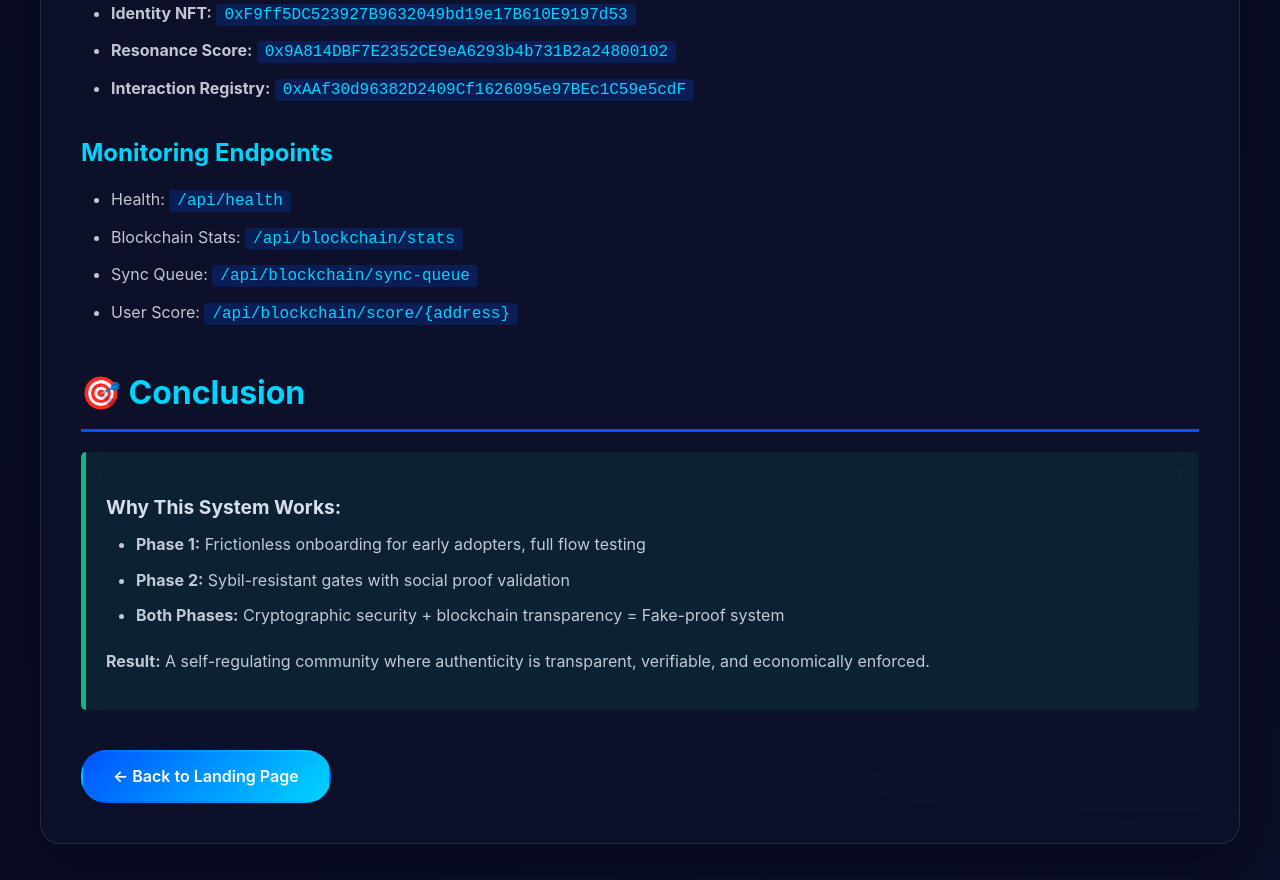
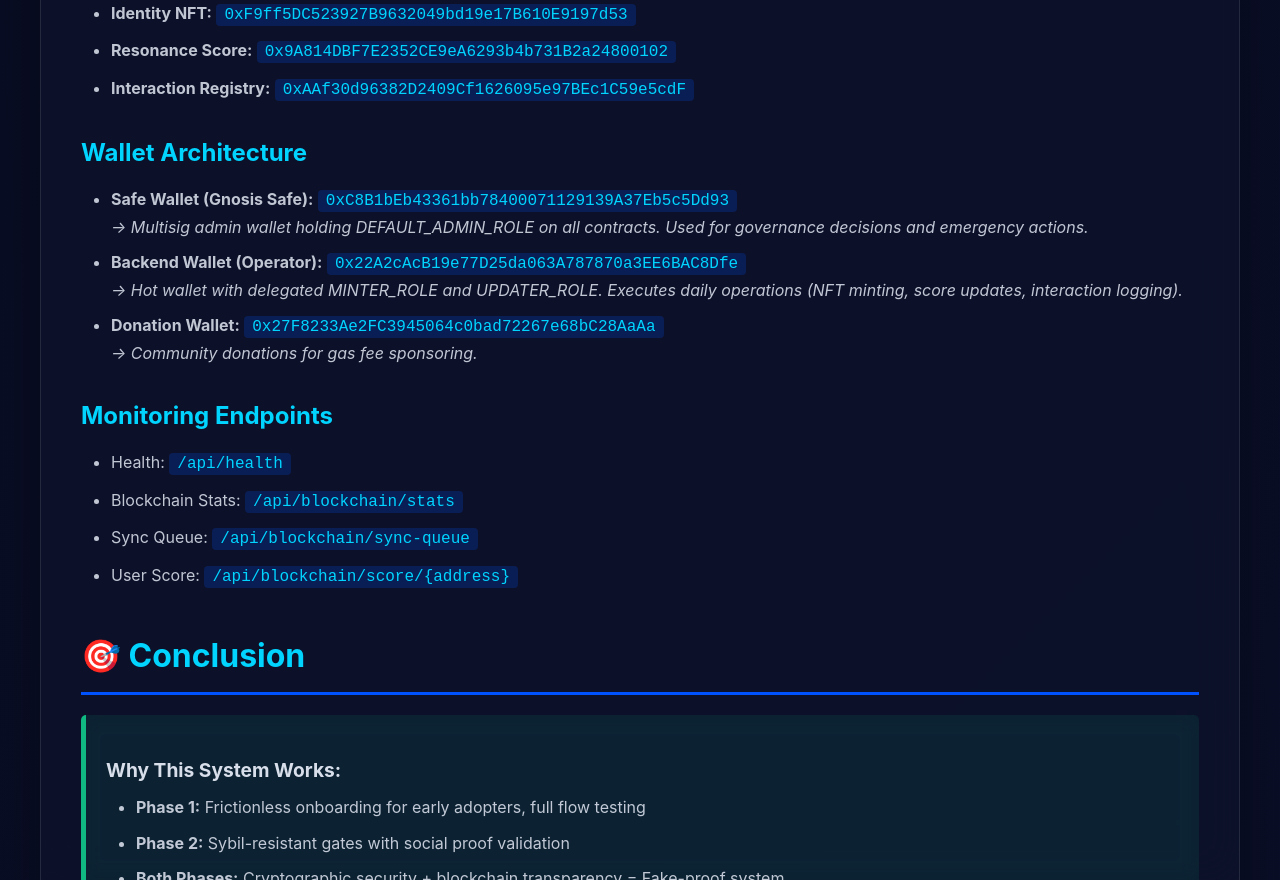
Before and after one commit to VEra-Resonance/AEraLogin_Live, a website: page security-concept.html in a window 1280 px wide. Shown: the part 11120-12000 px from the top of the page. Drawn offline with Linux system fonts and the light colour scheme.

Commit message:
docs: Add Safe Wallet documentation to security-concept.html and README.md
- Added Wallet Architecture section with Safe Wallet, Backend Wallet, Donation Wallet
- Safe Wallet (Gnosis Safe): 0xC8B1bEb43361bb78400071129139A37Eb5c5Dd93
- Backend Wallet (Operator): 0x22A2cAcB19e77D25da063A787870a3EE6BAC8Dfe
- Donation Wallet: 0x27F8233Ae2FC3945064c0bad72267e68bC28AaAa
- Clarified role delegation between Safe and Backend wallet

```diff
--- a/security-concept.html
+++ b/security-concept.html
@@ -972,6 +972,16 @@ else:
                     <li><strong>Interaction Registry:</strong> <code>0xAAf30d96382D2409Cf1626095e97BEc1C59e5cdF</code></li>
                 </ul>
 
+                <h3>Wallet Architecture</h3>
+                <ul>
+                    <li><strong>Safe Wallet (Gnosis Safe):</strong> <code>0xC8B1bEb43361bb78400071129139A37Eb5c5Dd93</code><br>
+                        <em>→ Multisig admin wallet holding DEFAULT_ADMIN_ROLE on all contracts. Used for governance decisions and emergency actions.</em></li>
+                    <li><strong>Backend Wallet (Operator):</strong> <code>0x22A2cAcB19e77D25da063A787870a3EE6BAC8Dfe</code><br>
+                        <em>→ Hot wallet with delegated MINTER_ROLE and UPDATER_ROLE. Executes daily operations (NFT minting, score updates, interaction logging).</em></li>
+                    <li><strong>Donation Wallet:</strong> <code>0x27F8233Ae2FC3945064c0bad72267e68bC28AaAa</code><br>
+                        <em>→ Community donations for gas fee sponsoring.</em></li>
+                </ul>
+
                 <h3>Monitoring Endpoints</h3>
                 <ul>
                     <li>Health: <code>/api/health</code></li>
```
Also changed, not shown: README.md.
